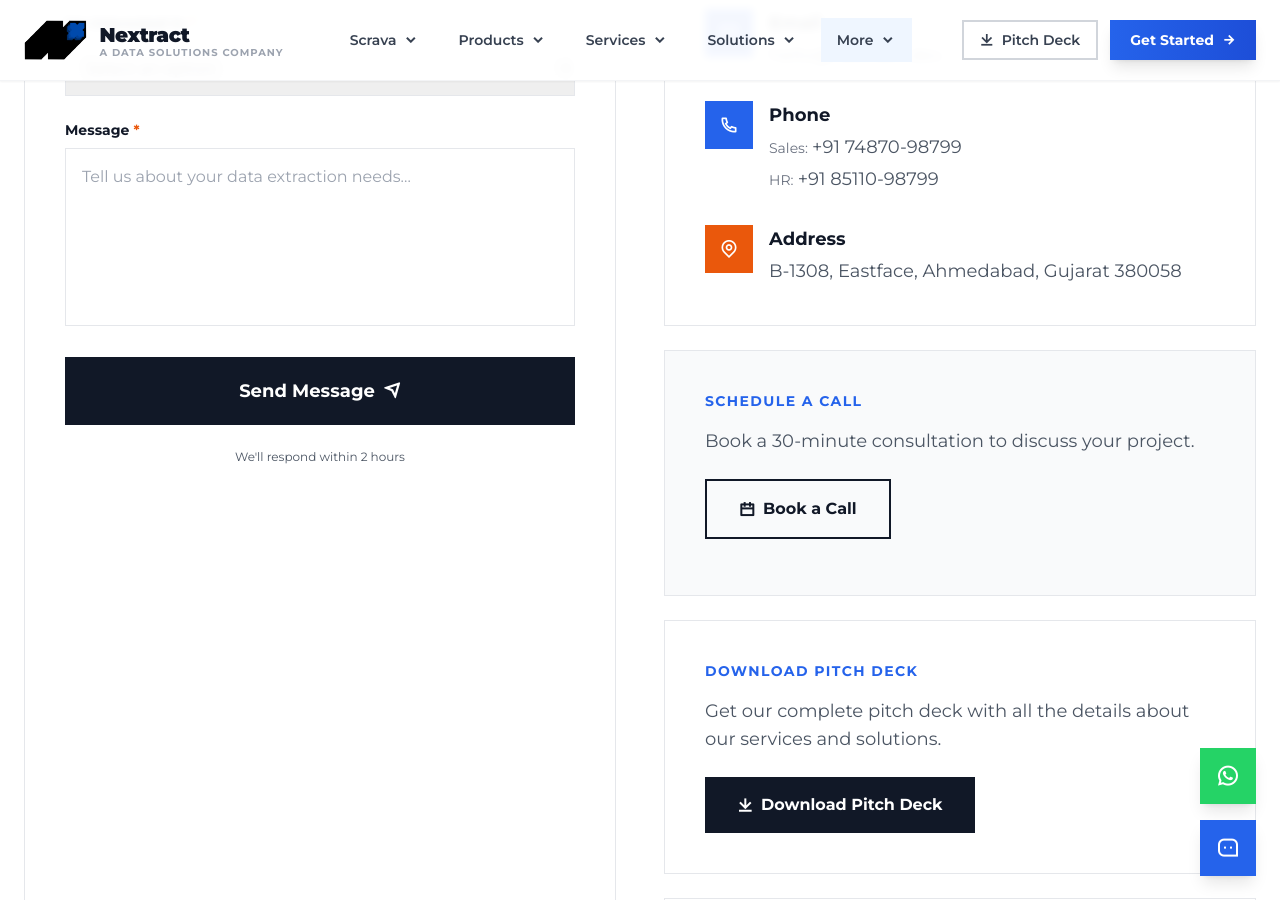
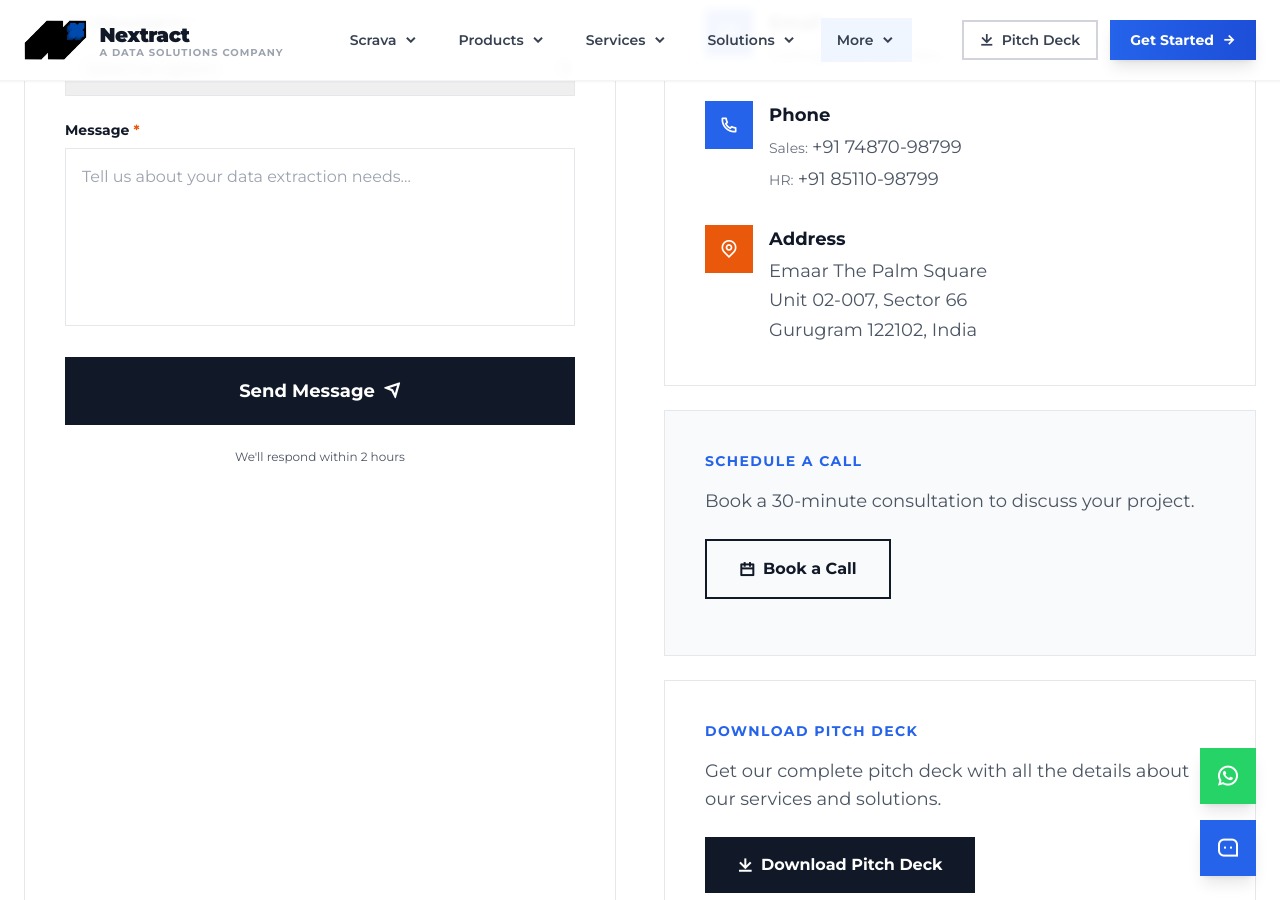
Before and after one commit to parthravrani/nextract, a Jekyll site: the page built from contact.html, in a window 1280 px wide and 900 px high, scrolled down 1331 px. Built offline with Jekyll 4.4.1, drawn with Linux system fonts in a browser that asks for light colours; some of the changed text lies outside the part shown.

Commit message:
Address updated

```diff
--- a/_config.yml
+++ b/_config.yml
@@ -18,7 +18,7 @@ phone: "+91 85110-98799"
 phone_sales: "+91 74870-98799"
 phone_hr: "+91 85110-98799"
 whatsapp_number: "917487098799"
-address: "B-1308, Eastface, Ahmedabad, Gujarat 380058"
+address: "Emaar The Palm Square, Unit 02-007, Sector 66, Gurugram 122102, India"
 
 # Social Media
 linkedin_url: "https://www.linkedin.com/company/nextract-data-solutions"
--- a/_includes/footer.html
+++ b/_includes/footer.html
@@ -363,7 +363,7 @@
                     </div>
                     <div>
                         <div class="text-xs font-bold text-gray-400 uppercase tracking-widest mb-2">Address</div>
-                        <div class="text-white text-lg font-bold">B-1308, Eastface, Ahmedabad, Gujarat 380058</div>
+                        {% include site-address.html wrapper_class="text-white text-lg font-bold" %}
                     </div>
                 </div>
             </div>
--- /dev/null
+++ b/_includes/site-address.html
@@ -0,0 +1,5 @@
+<div class="{{ include.wrapper_class }} space-y-0.5 leading-relaxed">
+    <div>Emaar The Palm Square</div>
+    <div>Unit 02-007, Sector 66</div>
+    <div>Gurugram 122102, India</div>
+</div>
--- a/_layouts/default.html
+++ b/_layouts/default.html
@@ -25,10 +25,10 @@
     <meta name="revisit-after" content="7 days">
     <meta name="googlebot" content="index, follow">
     <meta name="bingbot" content="index, follow">
-    <meta name="geo.region" content="IN-GJ">
-    <meta name="geo.placename" content="Ahmedabad">
-    <meta name="geo.position" content="23.0225;72.5714">
-    <meta name="ICBM" content="23.0225, 72.5714">
+    <meta name="geo.region" content="IN-HR">
+    <meta name="geo.placename" content="Gurugram">
+    <meta name="geo.position" content="28.4115;77.0820">
+    <meta name="ICBM" content="28.4115, 77.0820">
 
     <!-- Canonical URL -->
     <link rel="canonical" href="{{ site.canonical_url }}{{ page.url }}">
@@ -84,10 +84,10 @@
       "telephone": "{{ site.phone_sales }}",
       "address": {
         "@type": "PostalAddress",
-        "streetAddress": "B-1308, Eastface",
-        "addressLocality": "Ahmedabad",
-        "addressRegion": "Gujarat",
-        "postalCode": "380058",
+        "streetAddress": "Emaar The Palm Square, Unit 02-007, Sector 66",
+        "addressLocality": "Gurugram",
+        "addressRegion": "Haryana",
+        "postalCode": "122102",
         "addressCountry": "IN"
       },
       "sameAs": [
--- a/contact.html
+++ b/contact.html
@@ -142,7 +142,7 @@ twitter_description: "Contact Nextract for web scraping API or custom solutions.
                                 </div>
                                 <div>
                                     <div class="font-bold text-gray-900 mb-1 text-lg">Address</div>
-                                    <div class="text-gray-600 text-lg">B-1308, Eastface, Ahmedabad, Gujarat 380058</div>
+                                    {% include site-address.html wrapper_class="text-gray-600 text-lg" %}
                                 </div>
                             </div>
                         </div>
```
